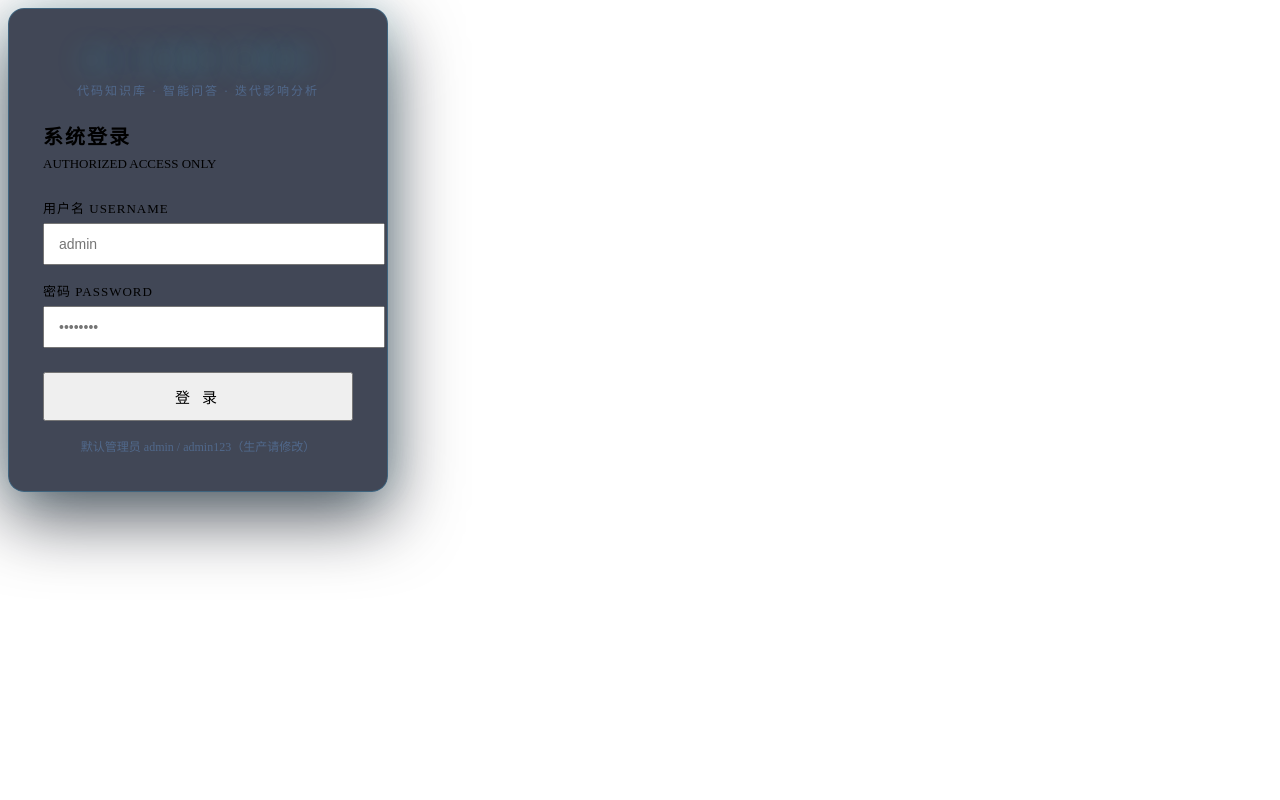
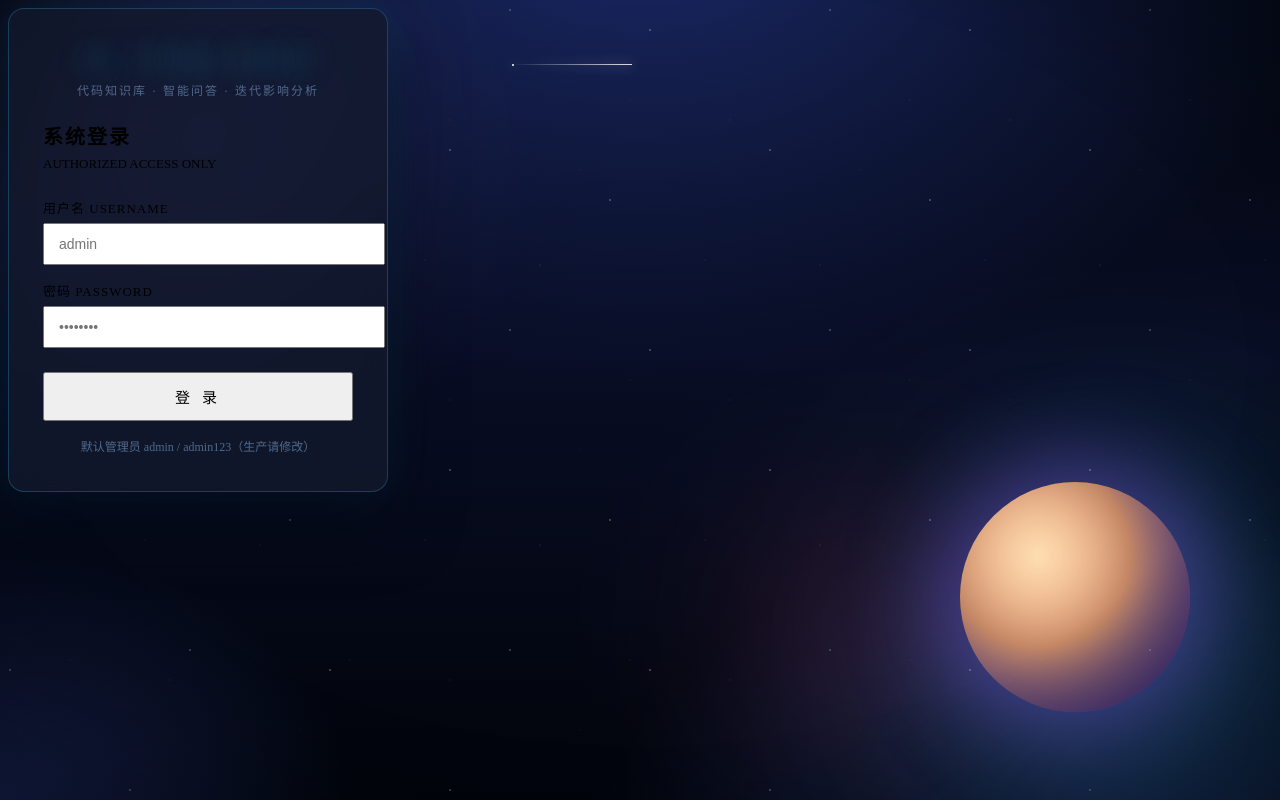
Before and after one commit to james018787-wq/deep-wiki, a Vue app in the folder ai-code-wiki/web/: page /login in a window 1280 px wide. Built offline with nearby package versions, Linux system fonts and the light colour scheme; the HTML template or start-up script is replaced by a standard one.

Commit message:
feat: 登录页宇宙空间背景（星云漂移 + 多层星空闪烁 + 流星 + 发光星球 + 暗角）

```diff
--- a/ai-code-wiki/web/src/views/Login.vue
+++ b/ai-code-wiki/web/src/views/Login.vue
@@ -1,4 +1,17 @@
 <template>
+  <div class="cosmic-bg" aria-hidden="true">
+    <div class="nebula n1"></div>
+    <div class="nebula n2"></div>
+    <div class="nebula n3"></div>
+    <div class="planet"></div>
+    <div class="stars s-sm"></div>
+    <div class="stars s-md"></div>
+    <div class="stars s-lg"></div>
+    <div class="shoot sh1"></div>
+    <div class="shoot sh2"></div>
+    <div class="shoot sh3"></div>
+    <div class="vignette"></div>
+  </div>
   <div class="login-wrap">
     <div class="login-card">
       <div class="brand-line">
@@ -67,6 +80,97 @@ async function doLogin() {
 </script>
 
 <style scoped>
+/* ============ 宇宙空间背景 ============ */
+.cosmic-bg {
+  position: fixed; inset: 0; z-index: 0; overflow: hidden;
+  background:
+    radial-gradient(1200px 800px at 50% -12%, #1b2a6b 0%, transparent 60%),
+    radial-gradient(1000px 700px at 88% 112%, #14204a 0%, transparent 55%),
+    radial-gradient(700px 500px at 0% 100%, #16204a 0%, transparent 50%),
+    linear-gradient(180deg, #04070f 0%, #080d24 45%, #01040a 100%);
+}
+
+/* 星云（大范围模糊色团，缓慢漂移） */
+.nebula { position: absolute; border-radius: 50%; filter: blur(72px); opacity: .55; mix-blend-mode: screen; }
+.nebula.n1 { width: 540px; height: 440px; left: -8%; top: -8%; background: radial-gradient(circle, rgba(139,92,246,.6), transparent 70%); animation: drift1 26s ease-in-out infinite alternate; }
+.nebula.n2 { width: 620px; height: 480px; right: -12%; bottom: -10%; background: radial-gradient(circle, rgba(34,211,238,.5), transparent 70%); animation: drift2 34s ease-in-out infinite alternate; }
+.nebula.n3 { width: 400px; height: 320px; left: 52%; top: 58%; background: radial-gradient(circle, rgba(236,72,153,.38), transparent 70%); animation: drift3 40s ease-in-out infinite alternate; }
+
+@keyframes drift1 { from { transform: translate(0,0) scale(1); } to { transform: translate(60px, 40px) scale(1.12); } }
+@keyframes drift2 { from { transform: translate(0,0) scale(1); } to { transform: translate(-70px, -50px) scale(1.15); } }
+@keyframes drift3 { from { transform: translate(0,0) scale(1); } to { transform: translate(40px, -60px) scale(1.1); } }
+
+/* 发光星球 */
+.planet {
+  position: absolute; right: 7%; bottom: 10%; width: 230px; height: 230px; border-radius: 50%;
+  background: radial-gradient(circle at 34% 32%, #ffe0b3, #f5a97f 42%, #7c5cff 88%, #5a3fd6 100%);
+  box-shadow: 0 0 90px 26px rgba(139, 92, 246, 0.42), inset -36px -40px 90px rgba(0, 0, 0, 0.55);
+  animation: floaty 13s ease-in-out infinite alternate;
+}
+@keyframes floaty { from { transform: translateY(0); } to { transform: translateY(-26px); } }
+
+/* 星星（三层不同大小/密度，repeating 瓦片铺满） */
+.stars { position: absolute; inset: -60px; pointer-events: none; }
+.stars.s-sm {
+  background-image:
+    radial-gradient(1px 1px at 22px 30px, rgba(255,255,255,.85), transparent 55%),
+    radial-gradient(1px 1px at 96px 128px, rgba(255,255,255,.6), transparent 55%),
+    radial-gradient(1px 1px at 150px 60px, rgba(186,230,253,.8), transparent 55%),
+    radial-gradient(1px 1px at 60px 190px, rgba(255,255,255,.5), transparent 55%),
+    radial-gradient(1px 1px at 190px 220px, rgba(186,230,253,.7), transparent 55%),
+    radial-gradient(1px 1px at 210px 100px, rgba(255,255,255,.65), transparent 55%);
+  background-size: 240px 240px;
+  animation: twinkle 5s ease-in-out infinite;
+}
+.stars.s-md {
+  background-image:
+    radial-gradient(1.4px 1.4px at 40px 45px, rgba(255,255,255,.95), transparent 55%),
+    radial-gradient(1.4px 1.4px at 130px 160px, rgba(199,210,254,.9), transparent 55%),
+    radial-gradient(1.4px 1.4px at 205px 40px, rgba(255,255,255,.85), transparent 55%),
+    radial-gradient(1.4px 1.4px at 80px 230px, rgba(199,210,254,.8), transparent 55%),
+    radial-gradient(1.4px 1.4px at 230px 180px, rgba(255,255,255,.9), transparent 55%);
+  background-size: 280px 280px;
+  animation: twinkle 7s ease-in-out -2s infinite;
+}
+.stars.s-lg {
+  background-image:
+    radial-gradient(2px 2px at 70px 90px, #fff, transparent 60%),
+    radial-gradient(2px 2px at 190px 210px, #fff, transparent 60%),
+    radial-gradient(2px 2px at 250px 70px, rgba(186,230,253,1), transparent 60%),
+    radial-gradient(2px 2px at 30px 260px, #fff, transparent 60%);
+  background-size: 320px 320px;
+  animation: twinkle 9s ease-in-out -4s infinite;
+}
+@keyframes twinkle { 0%, 100% { opacity: .55; } 50% { opacity: 1; } }
+
+/* 流星 */
+.shoot {
+  position: absolute; width: 2px; height: 2px; border-radius: 50%;
+  background: #fff; filter: drop-shadow(0 0 6px rgba(255,255,255,.9));
+}
+.shoot::after {
+  content: ""; position: absolute; top: 0; left: 0;
+  width: 120px; height: 1px;
+  background: linear-gradient(270deg, rgba(255,255,255,.85), transparent);
+  transform-origin: left center;
+}
+.shoot.sh1 { top: 14%; left: 68%; animation: shoot 7s linear infinite; }
+.shoot.sh2 { top: 38%; left: 18%; animation: shoot 11s linear infinite 3.2s; }
+.shoot.sh3 { top: 8%; left: 40%; animation: shoot 13s linear infinite 6.5s; }
+@keyframes shoot {
+  0% { transform: translate(0, 0); opacity: 0; }
+  4% { opacity: 1; }
+  12% { transform: translate(-240px, 150px); opacity: 0; }
+  100% { transform: translate(-240px, 150px); opacity: 0; }
+}
+
+/* 暗角：保证登录卡片可读 */
+.vignette {
+  position: absolute; inset: 0;
+  background: radial-gradient(1100px 700px at 50% 45%, transparent 55%, rgba(1, 3, 10, 0.55) 100%);
+}
+
+/* ============ 登录卡片 ============ */
 .login-wrap { position: relative; z-index: 1; width: 380px; }
 .login-card {
   background: rgba(18, 26, 44, 0.8);
```
